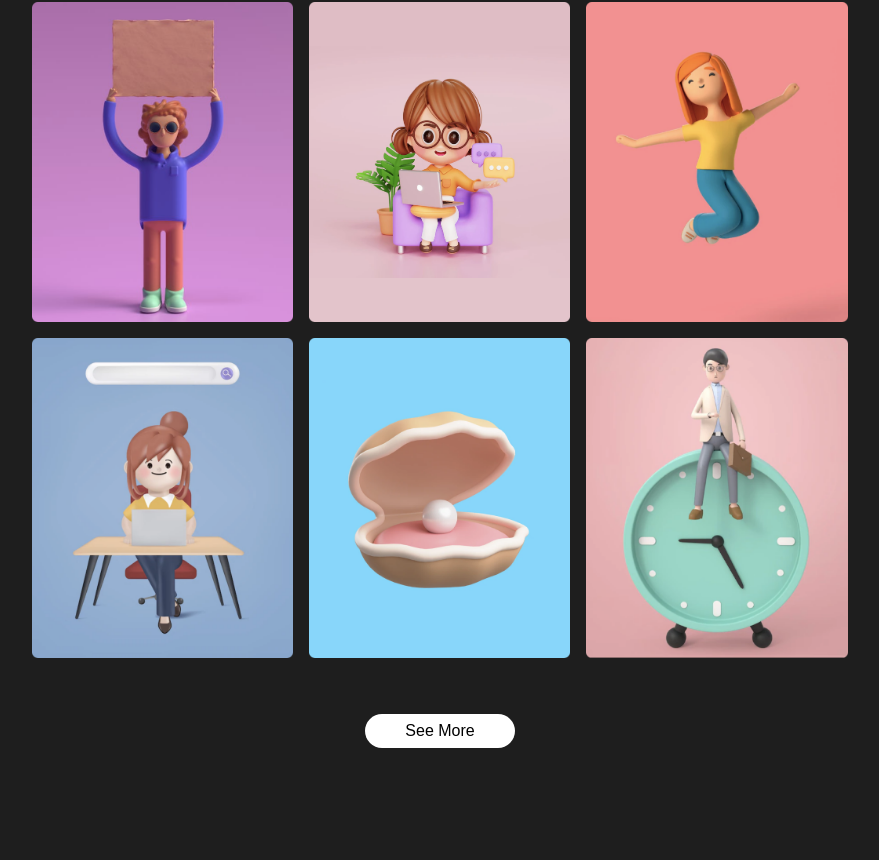
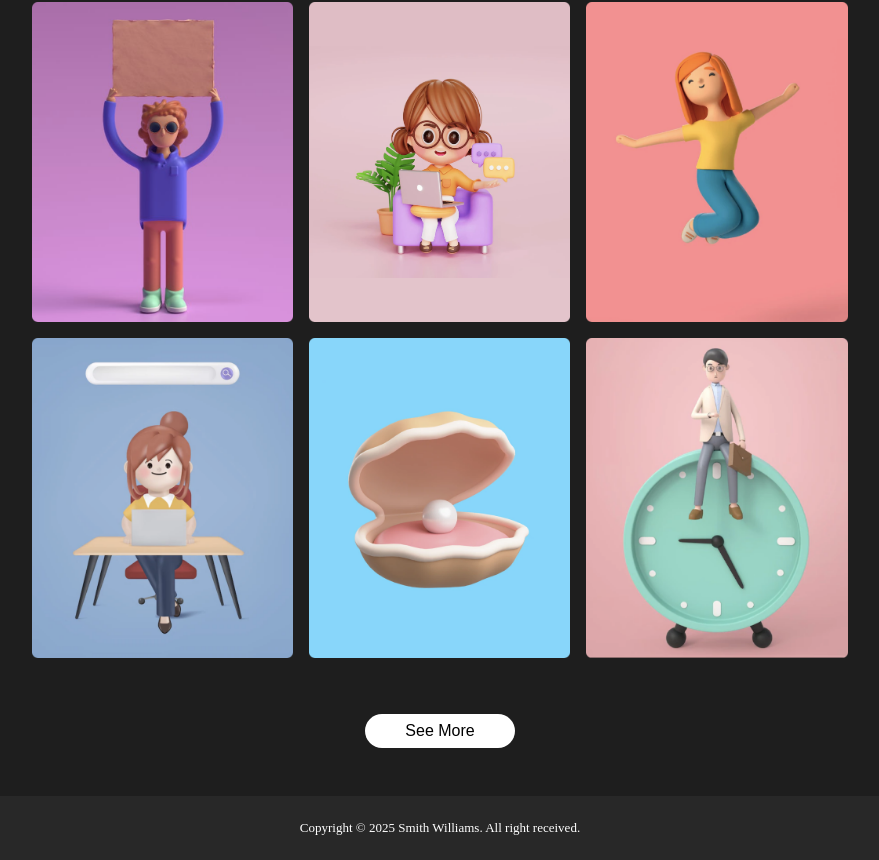
Before and after one commit to Eshiomonu/kadiriportfolio, a React (Create React App) app: page / in a window 1280 px wide. Shown: the part 1544-2404 px from the top of the page, without its empty margins (200-1079 px from the left). Before the commit the page ends 2340 px from the top, so only its background shows below. Built offline with nearby package versions, Linux system fonts and the light colour scheme.

Commit message:
footer section content and styling done and added the assets

```diff
--- a/src/App.js
+++ b/src/App.js
@@ -3,6 +3,7 @@ import Navbar from "./components/Navbar/navbar";
 import Intro from "./components/Intro/intro";
 import Skills from "./components/Skills/skills";
 import Works from "./components/Works/works";
+import Footer from "./components/Footer/footer";
 
 const App = () => {
   return (
@@ -11,6 +12,7 @@ const App = () => {
       <Intro />
       <Skills />
       <Works />
+      <Footer />
     </div>
   );
 };
```
Also changed, not shown: src/components/Footer/footer.css (renamed from public/portfolio/src/components/Footer/footer.css), src/components/Footer/footer.js (renamed from public/portfolio/src/components/Footer/footer.js).
